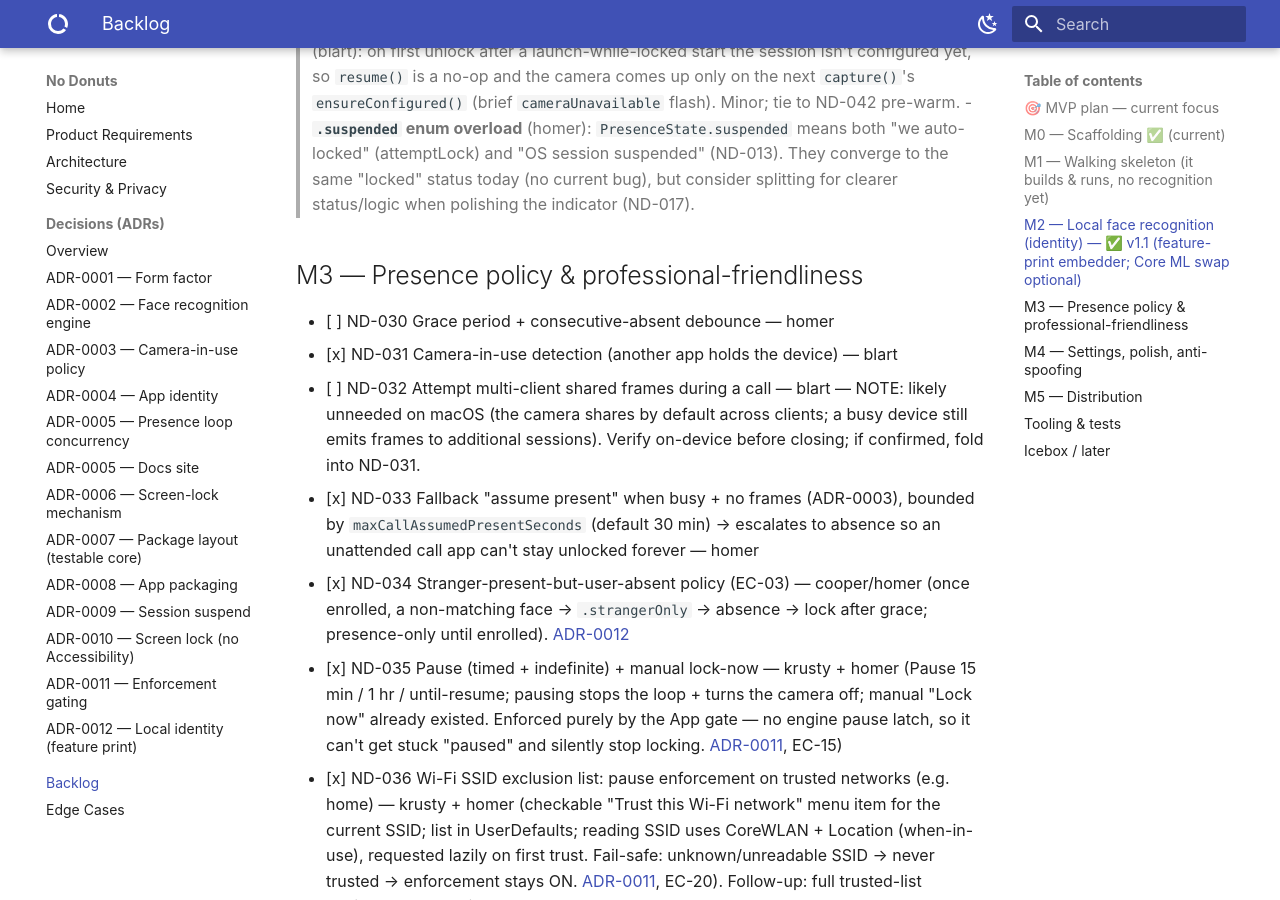
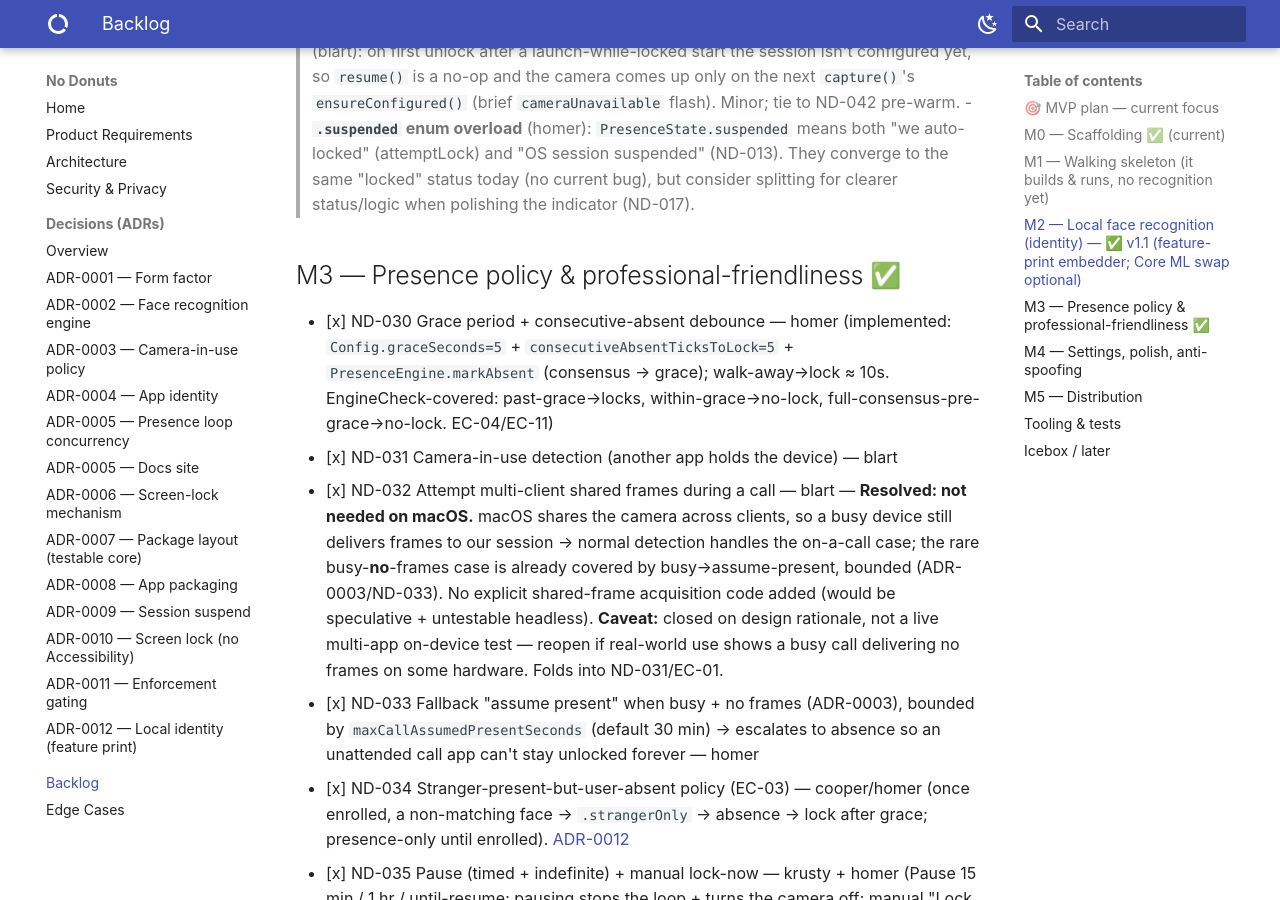
Before and after one commit to SamuelLeclerc33/no-donuts, an MkDocs documentation site: the page built from docs/BACKLOG.md, in a window 1280 px wide and 900 px high, scrolled down 4514 px. Built offline with MkDocs 1.6.1 and Material for MkDocs 9.7.7, drawn with Linux system fonts in a browser that asks for light colours.

Commit message:
Close out M3: ND-030 (grace/debounce) + ND-032 (multi-client frames)
Docs-only close-out of the last two M3 items; no source changes.

- ND-030 (grace + consecutive-absent debounce) → done as-is: already
  implemented (graceSeconds=5 + consecutiveAbsentTicksToLock=5 → walk-away→lock
  ≈ 10s) and covered by EngineCheck (past-grace locks, within-grace no-lock,
  full-consensus-pre-grace no-lock). Documented; no code needed.
- ND-032 (explicit multi-client shared frames during a call) → resolved as
  not-needed on macOS: the OS shares the camera across clients, so a busy device
  still delivers frames to our session (normal detection during calls); the rare
  busy-no-frames case is already covered by the bounded busy→assume-present
  policy (ADR-0003/ND-033). No CameraController code added (speculative +
  untestable headless, and avoids colliding with concurrent external-camera
  work). Reopen caveat documented.

M3 (presence policy & professional-friendliness) is now complete. Annotated
EC-01/EC-04 and ADR-0003 consequences. Build green; EngineCheck 47/47 (code
untouched).

Co-Authored-By: Claude Opus 4.8 (1M context) <noreply@anthropic.com>

```diff
--- a/docs/BACKLOG.md
+++ b/docs/BACKLOG.md
@@ -94,11 +94,11 @@ The single source of truth for planned work. Keep it current (see the `backlog`
 > - **resume()-before-configured** (blart): on first unlock after a launch-while-locked start the session isn't configured yet, so `resume()` is a no-op and the camera comes up only on the next `capture()`'s `ensureConfigured()` (brief `cameraUnavailable` flash). Minor; tie to ND-042 pre-warm.
 > - **`.suspended` enum overload** (homer): `PresenceState.suspended` means both "we auto-locked" (attemptLock) and "OS session suspended" (ND-013). They converge to the same "locked" status today (no current bug), but consider splitting for clearer status/logic when polishing the indicator (ND-017).
 
-## M3 — Presence policy & professional-friendliness
+## M3 — Presence policy & professional-friendliness ✅
 
-- [ ] ND-030 Grace period + consecutive-absent debounce — homer
+- [x] ND-030 Grace period + consecutive-absent debounce — homer (implemented: `Config.graceSeconds=5` + `consecutiveAbsentTicksToLock=5` + `PresenceEngine.markAbsent` (consensus → grace); walk-away→lock ≈ 10s. EngineCheck-covered: past-grace→locks, within-grace→no-lock, full-consensus-pre-grace→no-lock. EC-04/EC-11)
 - [x] ND-031 Camera-in-use detection (another app holds the device) — blart
-- [ ] ND-032 Attempt multi-client shared frames during a call — blart — NOTE: likely unneeded on macOS (the camera shares by default across clients; a busy device still emits frames to additional sessions). Verify on-device before closing; if confirmed, fold into ND-031.
+- [x] ND-032 Attempt multi-client shared frames during a call — blart — **Resolved: not needed on macOS.** macOS shares the camera across clients, so a busy device still delivers frames to our session → normal detection handles the on-a-call case; the rare busy-**no**-frames case is already covered by busy→assume-present, bounded (ADR-0003/ND-033). No explicit shared-frame acquisition code added (would be speculative + untestable headless). **Caveat:** closed on design rationale, not a live multi-app on-device test — reopen if real-world use shows a busy call delivering no frames on some hardware. Folds into ND-031/EC-01.
 - [x] ND-033 Fallback "assume present" when busy + no frames (ADR-0003), bounded by `maxCallAssumedPresentSeconds` (default 30 min) → escalates to absence so an unattended call app can't stay unlocked forever — homer
 - [x] ND-034 Stranger-present-but-user-absent policy (EC-03) — cooper/homer (once enrolled, a non-matching face → `.strangerOnly` → absence → lock after grace; presence-only until enrolled). [ADR-0012](adr/0012-local-identity-featureprint.md)
 - [x] ND-035 Pause (timed + indefinite) + manual lock-now — krusty + homer (Pause 15 min / 1 hr / until-resume; pausing stops the loop + turns the camera off; manual "Lock now" already existed. Enforced purely by the App gate — no engine pause latch, so it can't get stuck "paused" and silently stop locking. [ADR-0011](adr/0011-enforcement-gating.md), EC-15)
```
Also changed, not shown: docs/EDGE_CASES.md (+2 -2 lines), docs/adr/0003-camera-in-use-policy.md (+1 -1 lines), site/BACKLOG/index.html, site/EDGE_CASES/index.html, site/adr/0003-camera-in-use-policy/index.html, site/search/search_index.json.
